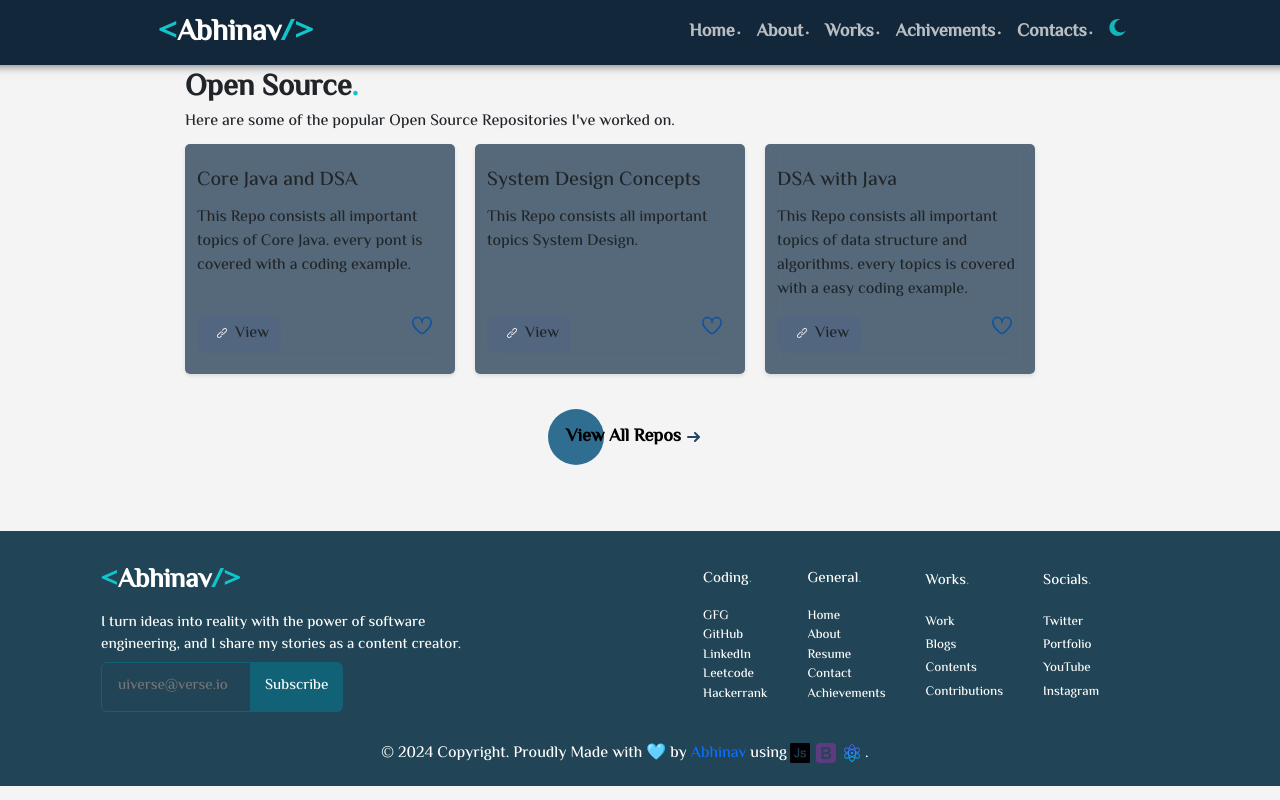
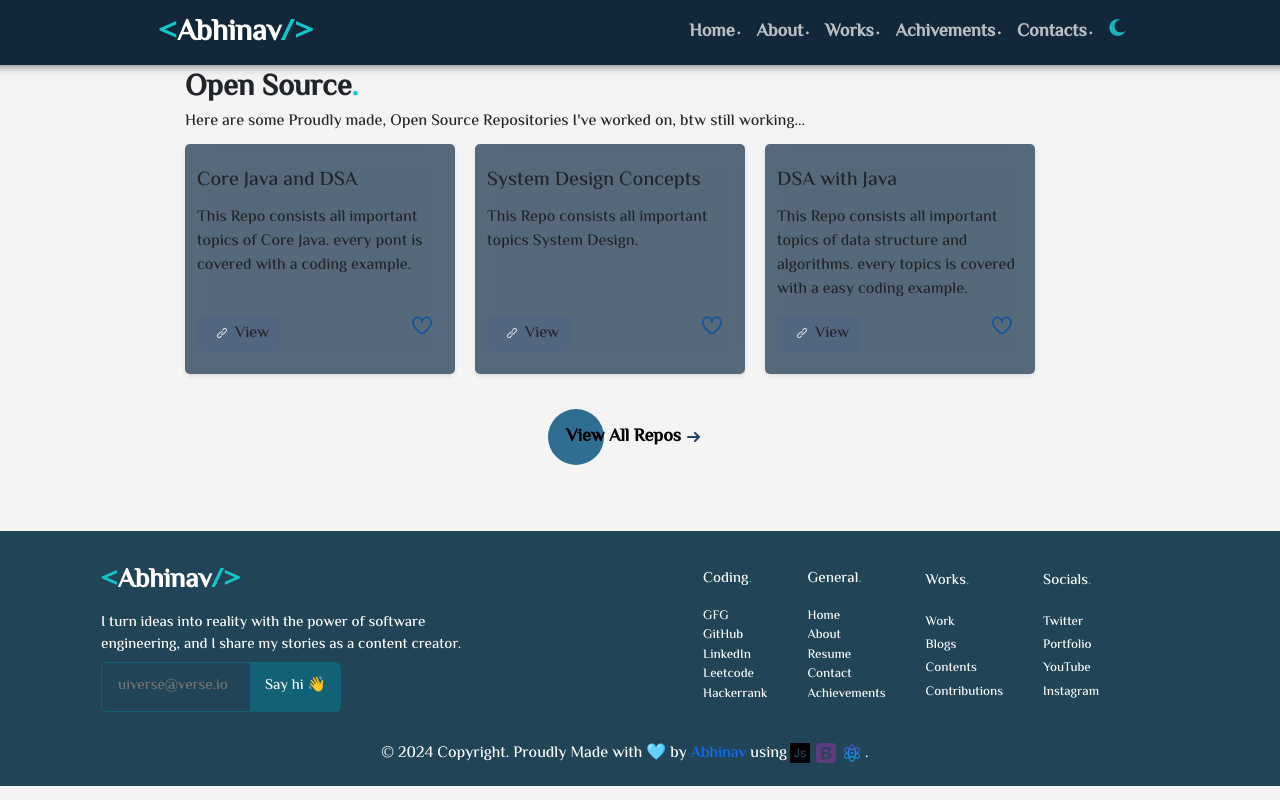
Before and after one commit to Abhinavrajsrivastav/AbhainavSrivastav, a React (Create React App) app: page /open-source in a window 1280 px wide. Shown: the top 800 px of the page. Built offline with nearby package versions, Linux system fonts and the light colour scheme.

Commit message:
26-03-2024-004

```diff
--- a/src/Components/Footter/Fotter.js
+++ b/src/Components/Footter/Fotter.js
@@ -18,7 +18,7 @@ const Fotter = () => {
                     <div className="Fotter-About" style={{fontSize: '15px'}}>I turn ideas into reality with the power of software engineering, and I share my stories as a content creator.</div>
                     <div class="input-group">
                     <input type="email" className="input" id="Email" name="Email" placeholder="uiverse@verse.io"></input>
-                    <input className="button--submit" value="Subscribe" type="submit"></input>
+                    <a href="/Contact"><input className="button--submit" value="Say hi 👋" type="submit" ></input></a>
                     </div>
                 </div>
                 <div className="Fotter-Content">
--- a/src/Components/Home/Home.css
+++ b/src/Components/Home/Home.css
@@ -310,3 +310,12 @@
  color:  rgb(0, 167, 0);
  box-shadow: 0 0 10px 0 rgb(14, 255, 62);
 }
+
+@media (max-width: 870px) and (min-width: 765px){
+   .Home-Head{
+    flex-wrap: nowrap;
+    flex-direction: row;
+    justify-content: center;
+    top: 20px;
+   }
+}
--- a/src/Components/Home/Home.jsx
+++ b/src/Components/Home/Home.jsx
@@ -43,19 +43,13 @@ const Home = () => {
           <div className="My-Thought">
             <span>I turn ideas into reality with the help of software engineering, and I share my stories as a content <br />creator.</span>
           </div>
-         <div className="Coding-Profiles">
-  {/* Add your iconic buttons here */}
+         {/* <div className="Coding-Profiles">
   <h2></h2>
-  <a href="https://auth.geeksforgeeks.org/user/abhirajsrivast254" target="_blank" rel="noopener noreferrer">
+  <a href="https://github.com/Abhinavrajsrivastav" target="_blank" rel="noopener noreferrer">
     <button className="Coding-Profile-Button git">
       GitHub
     </button>
   </a>
-  {/* <a href="https://www.hackerrank.com/profile/CSME2A_b1531174" target="_blank" rel="noopener noreferrer">
-    <button className="Coding-Profile-Button hack">
-     Hackerrank
-    </button>
-  </a> */}
   <a href="https://leetcode.com/Abhinav254/" target="_blank" rel="noopener noreferrer">
     <button className="Coding-Profile-Button leet">
       Leetcode
@@ -66,8 +60,7 @@ const Home = () => {
       GFG
     </button>
   </a>
-  {/* Add more buttons for other coding profiles if needed */}
-</div>
+</div> */}
 <div className="Chat">
             <Link to="/Contact">
               <button className="Chat-Btn button">Let's Chat!</button>
--- a/src/Components/OpenSource/OpenSource.jsx
+++ b/src/Components/OpenSource/OpenSource.jsx
@@ -12,7 +12,7 @@ const OpenSource = () => {
             <span className="Point">.</span>
             <br />
           </span>
-          <span>Here are some of the popular Open Source Repositories I've worked on.</span>
+          <span>Here are some Proudly made, Open Source Repositories I've worked on, btw still working...</span>
         </div>
         <div className="Open">
           <Card name={"Core Java and DSA"} about={"This Repo consists all important topics of Core Java. every pont is covered with a coding example."} view={"https://github.com/Abhinavrajsrivastav/Core_Java.git"}/>
```
